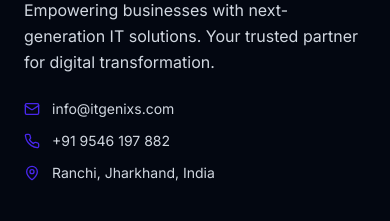
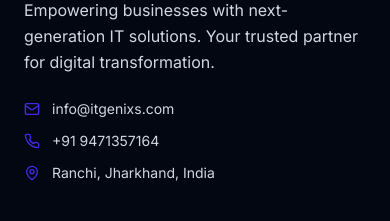
Before and after one commit to kushwahadew/itgenuxs, a Next.js app: page / in a window 390 px wide. Shown: the part 9740-9961 px from the top of the page. Built offline with nearby package versions, Linux system fonts and the light colour scheme; no server answers.

Commit message:
phone number updated

```diff
--- a/components/Footer.jsx
+++ b/components/Footer.jsx
@@ -55,7 +55,7 @@
               </div>
               <div className="flex items-center space-x-3 text-foreground-secondary">
                 <Phone className="w-4 h-4 text-primary" />
-                <span className="text-sm">+91 9546 197 882</span>
+                <span className="text-sm">+91 9471357164</span>
               </div>
               <div className="flex items-center space-x-3 text-foreground-secondary">
                 <MapPin className="w-4 h-4 text-primary" />
```
